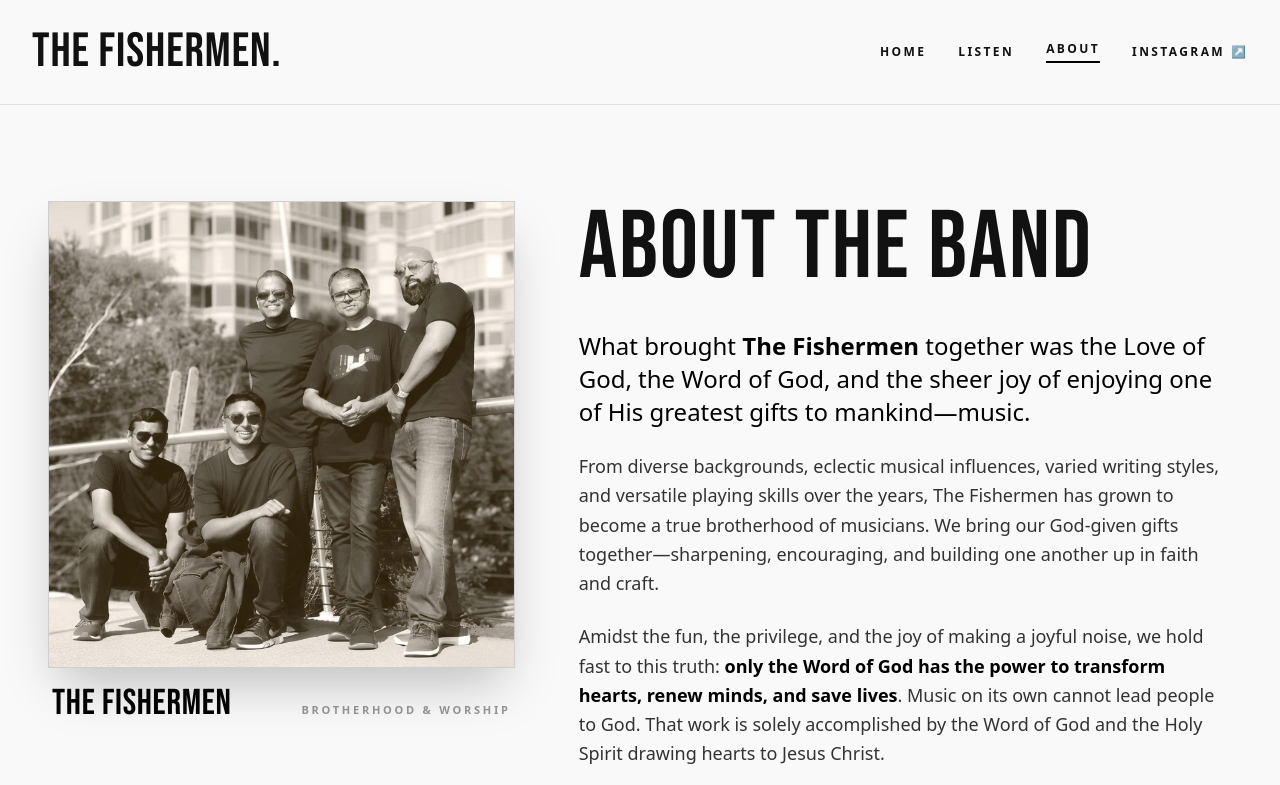
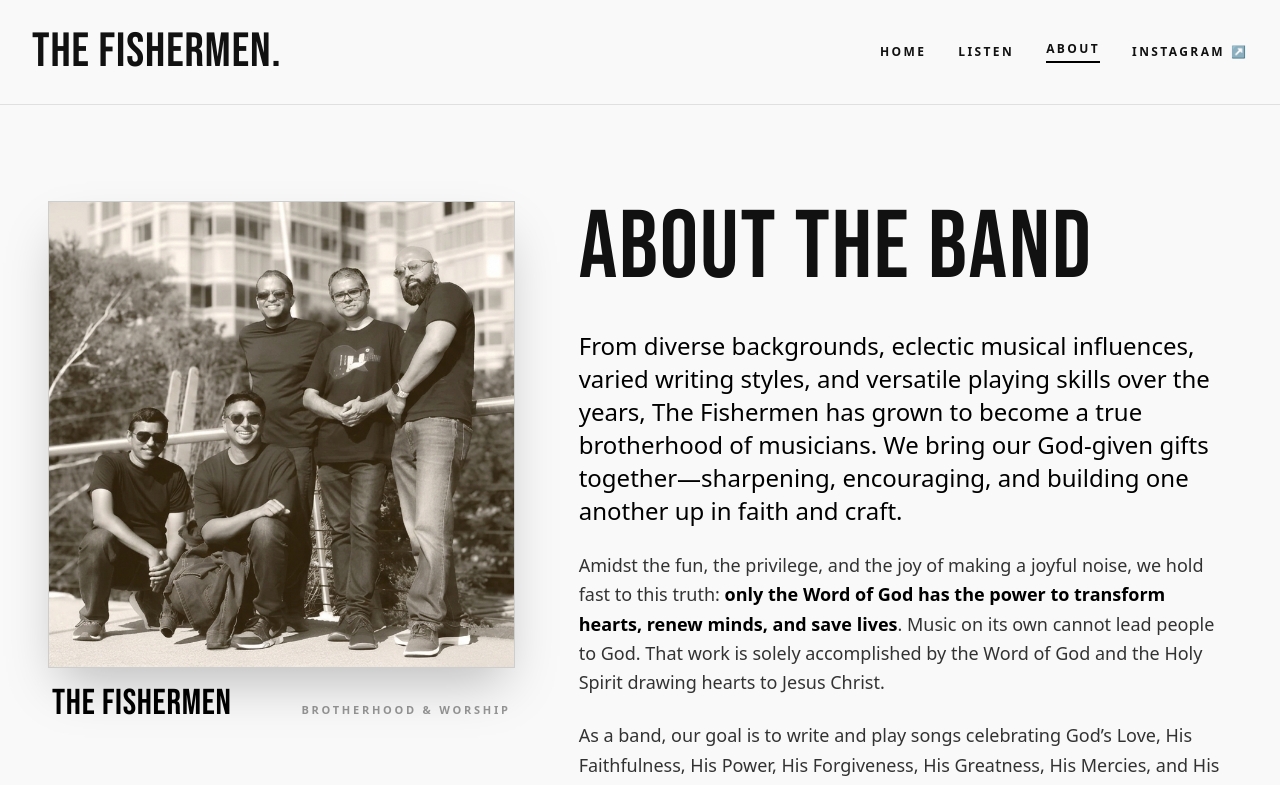
Before and after one commit to levinttgit/fishermen, a Next.js app: page /fishermen/about in a window 1280 px wide. Shown: the top 785 px of the page. Built offline with nearby package versions, Linux system fonts and the light colour scheme.

Commit message:
Update home page about preview text and restore footer top border on about page

```diff
--- a/src/app/about/page.tsx
+++ b/src/app/about/page.tsx
@@ -144,10 +144,6 @@ export default function AboutPage() {
 
               <div className="space-y-6 text-base md:text-lg font-normal text-black/80 leading-relaxed">
                 <p className="text-xl md:text-2xl font-medium text-black leading-snug">
-                  What brought <strong>The Fishermen</strong> together was the Love of God, the Word of God, and the sheer joy of enjoying one of His greatest gifts to mankind—music.
-                </p>
-
-                <p>
                   From diverse backgrounds, eclectic musical influences, varied writing styles, and versatile playing skills over the years, The Fishermen has grown to become a true brotherhood of musicians. We bring our God-given gifts together—sharpening, encouraging, and building one another up in faith and craft.
                 </p>
 
@@ -258,7 +254,7 @@ export default function AboutPage() {
       </main>
 
       {/* Footer */}
-      <footer className="bg-[#111111] text-white py-16 px-8 text-center flex flex-col items-center justify-center">
+      <footer className="bg-[#111111] text-white py-16 px-8 text-center flex flex-col items-center justify-center border-t border-white/10">
         <div className="font-display text-6xl mb-4">The Fishermen.</div>
         <p className="text-xs font-bold uppercase tracking-[0.25em] text-white/40 mb-2">
           Casting Sounds and Captivating Souls for His Glory
--- a/src/app/page.tsx
+++ b/src/app/page.tsx
@@ -117,7 +117,7 @@ export default function Home() {
 
           <div className="md:w-2/3 text-xl md:text-3xl font-medium text-black/80 leading-snug space-y-10">
             <p>
-              We are <strong>The Fishermen</strong>. Rooted in faith and driven by a passion for authentic rock, we create music designed to uplift, inspire, and point people toward hope.
+              What brought <strong>The Fishermen</strong> together was the Love of God, the Word of God, and the sheer joy of enjoying one of His greatest gifts to mankind—music.
             </p>
             <div>
               <Link
```
